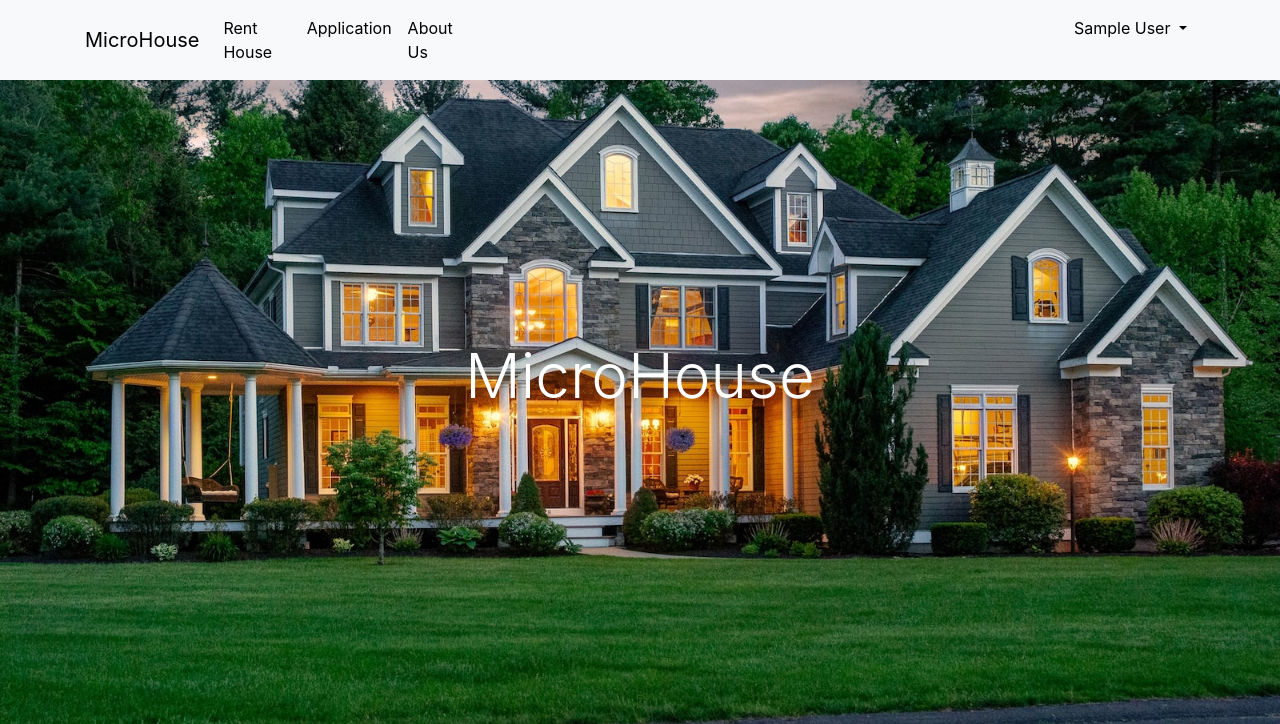
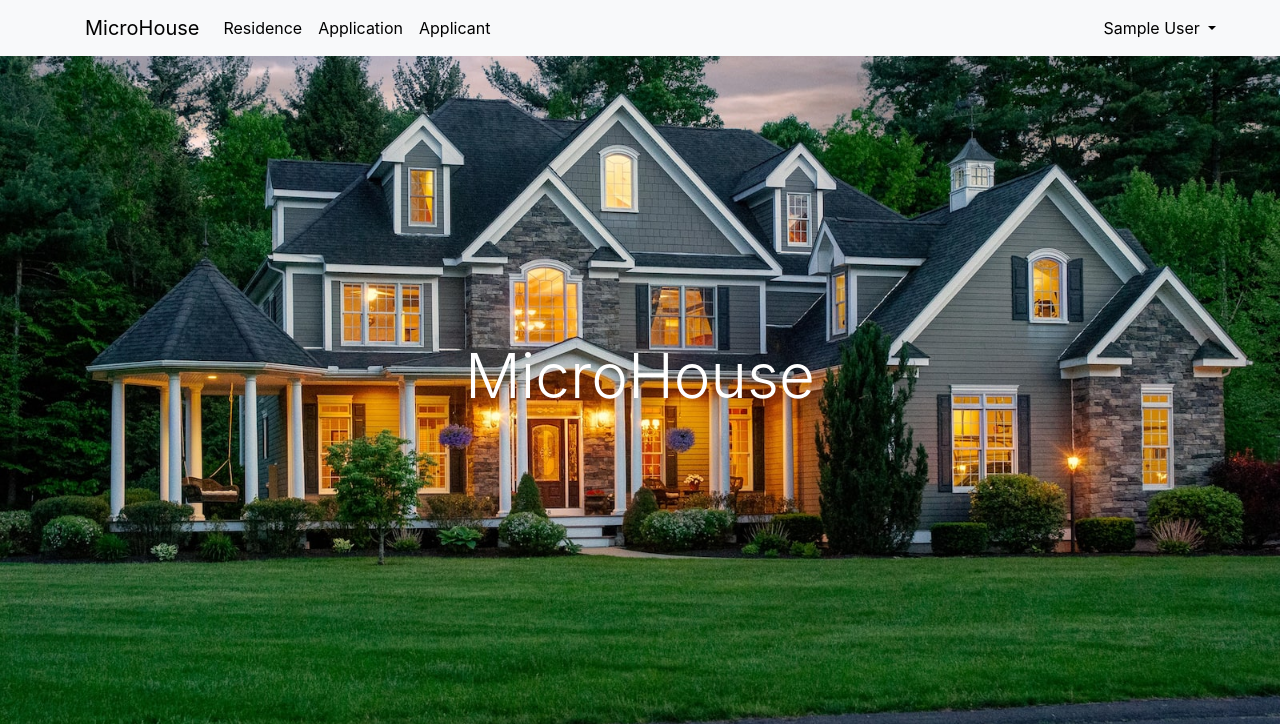
Before and after one commit to okaputra/MicroHouseWeb, a Laravel app: page /home in a window 1280 px wide. Shown: the top 724 px of the page. Run offline with Laravel 8, Linux system fonts and the light colour scheme; the visitor is signed in with stand-in values (Sample User, id 1).

Commit message:
edit link

```diff
--- a/resources/views/detail.blade.php
+++ b/resources/views/detail.blade.php
@@ -28,7 +28,7 @@
   <div class="collapse navbar-collapse" id="navbarNav">
     <ul class="navbar-nav">
         <li class="nav-item">
-            <a class="nav-link" id="navlink" href="/rent">Rent House</a>
+            <a class="nav-link" id="navlink" href="/rent">Residence</a>
         </li>
 
         <li class="nav-item">
--- a/resources/views/edit.blade.php
+++ b/resources/views/edit.blade.php
@@ -30,7 +30,7 @@
         <div class="collapse navbar-collapse" id="navbarNav">
             <ul class="navbar-nav">
                 <li class="nav-item">
-                    <a class="nav-link" id="navlink" href="/rent">Rent House</a>
+                    <a class="nav-link" id="navlink" href="/rent">Residence</a>
                 </li>
 
                 <li class="nav-item">
--- a/resources/views/home.blade.php
+++ b/resources/views/home.blade.php
@@ -29,14 +29,14 @@
   <div class="collapse navbar-collapse" id="navbarNav">
     <ul class="navbar-nav">
         <li class="nav-item">
-            <a class="nav-link" id="navlink" href="/rent">Rent House</a>
+            <a class="nav-link" id="navlink" href="/rent">Residence</a>
         </li>
 
         <li class="nav-item">
             <a class="nav-link" id="navlink" href="applicanttable.php">Application</a>
         </li>
-        <li class="nav-item active">
-          <a class="nav-link" id="navlink" href="#aboutus">About Us</a>
+        <li class="nav-item">
+            <a class="nav-link" id="navlink" href="applicanttable.php">Applicant</a>
         </li>
         <li class="nav-item dropdown">
         <a id="navbarDropdown" class="nav-link dropdown-toggle" href="#" data-toggle="dropdown" aria-haspopup="true" aria-expanded="false" style="margin-left:597px">
--- a/resources/views/rentHouse.blade.php
+++ b/resources/views/rentHouse.blade.php
@@ -30,7 +30,7 @@
   <div class="collapse navbar-collapse" id="navbarNav">
     <ul class="navbar-nav">
         <li class="nav-item">
-            <a class="nav-link" id="navlink" href="/rent">Rent House</a>
+            <a class="nav-link" id="navlink" href="/rent">Residence</a>
         </li>
 
         <li class="nav-item">
```
